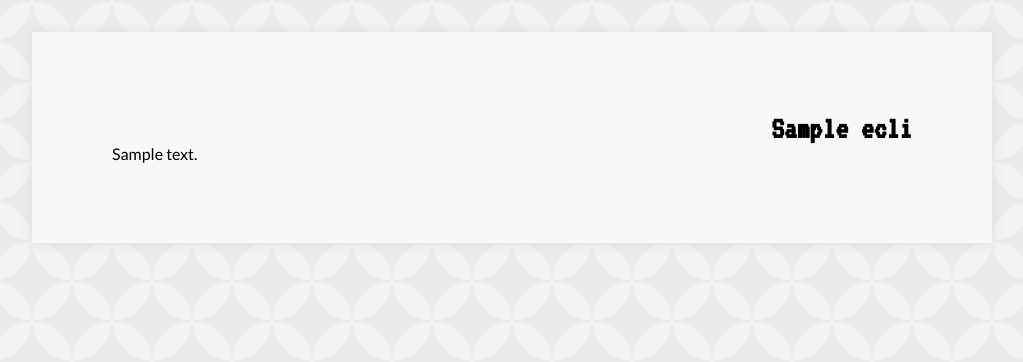
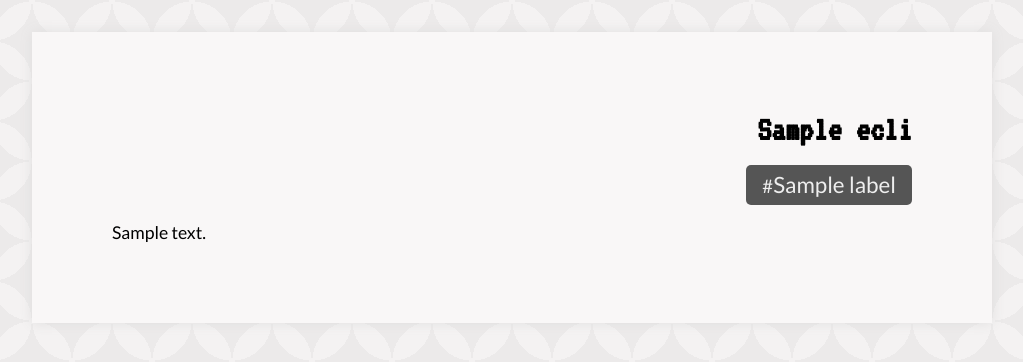
Before and after one commit to openjusticebe/data_api, a FastAPI app: template templates/share.html in a window 1280 px wide. Shown: the part 39-401 px from the top of the page, without its empty margins (128-1151 px from the left). Run offline with FastAPI, Linux system fonts and the light colour scheme; the template is opened without the code that fills it: most values are stand-ins (such as "Sample title", 1, 10 or a date in 2020); parts of the project's set-up code (start-up, migrations or seed data) failed here and were passed over; some web fonts are replaced.

Commit message:
:hammer: added page separator, label styling

```diff
--- a/data_api/lib_misc.py
+++ b/data_api/lib_misc.py
@@ -5,6 +5,7 @@ import calendar
 import math
 
 COUNTER = 0
+
 
 def check_envs(env_list):
     return all(os.getenv(e) for e in env_list)
--- a/data_api/main.py
+++ b/data_api/main.py
@@ -21,6 +21,9 @@ from fastapi.templating import Jinja2Templates
 from pydantic import Json
 
 import data_api.lib_misc as lm
+from data_api.lib_parse import (
+    convert
+)
 from data_api.models import (
     SubmitModel,
     ReadModel,
@@ -218,7 +221,7 @@ async def getList(request: Request, db=Depends(get_db), level: ListTypes = 'coun
 @app.get("/hash/{dochash}", response_class=HTMLResponse)
 async def gohash(request: Request, dochash: str, db=Depends(get_db)):
     sql = """
-    SELECT ecli, text FROM ecli_document WHERE hash = $1
+    SELECT ecli, text, meta->'labels' as labels FROM ecli_document WHERE hash = $1
     """
 
     res = await db.fetchrow(sql, dochash)
@@ -230,18 +233,20 @@ async def gohash(request: Request, dochash: str, db=Depends(get_db)):
     html_text = markdowner.convert(
         res['text'].replace('_', '\\_')
     )
+    html_text = convert(html_text)
 
     return templates.TemplateResponse('share.html', {
         'request': request,
         'ecli': res['ecli'],
-        'text': html_text
+        'text': html_text,
+        'labels': json.loads(res['labels'])
     })
 
 
 @app.get("/html/{ecli}", response_class=HTMLResponse)
 async def ecli(request: Request, ecli, db=Depends(get_db)):
     sql = """
-    SELECT ecli, text FROM ecli_document WHERE ecli = $1
+    SELECT ecli, text, meta->'labels' as labels FROM ecli_document WHERE ecli = $1
     """
 
     res = await db.fetchrow(sql, ecli)
@@ -253,11 +258,13 @@ async def ecli(request: Request, ecli, db=Depends(get_db)):
     html_text = markdowner.convert(
         res['text'].replace('_', '\\_')
     )
+    html_text = convert(html_text)
 
     return templates.TemplateResponse('share.html', {
         'request': request,
         'ecli': res['ecli'],
-        'text': html_text
+        'text': html_text,
+        'labels': res['labels']
     })
 
 
--- a/templates/share.html
+++ b/templates/share.html
@@ -12,6 +12,7 @@
                 radial-gradient(closest-side, transparent 99%, rgba(0,0,0,.03) 99%);
                 background-size:80px 80px;
                 background-position:0 0, 40px 40px;
+                font-size:16px;
                 margin:0;
                 padding:0;
             }
@@ -51,7 +52,7 @@
             */
 
             .text {
-                font-size:1em;
+                font-size:1.1em;
                 width:50rem;
                 padding:5rem;
                 margin: 0 auto;
@@ -86,6 +87,38 @@
                 width:80%;
              }
             }
+
+            /* Specific formatting styles */
+            .page_bar {
+              border-top:1px solid #ccc;
+              text-align:center;
+              padding-top:2px;
+              margin:2rem 0;
+            }
+
+            .page_bar a{
+              color:#333;
+              font-size:.8em;
+              text-decoration:none;
+            }
+
+            .page_bar a:hover{
+              text-decoration:underline;
+            }
+
+            ul.label {
+              display:flex;
+              justify-content: flex-end;
+              list-style-type:none;
+            }
+            ul.label li {
+              font-family: 'lato';
+              background-color:#555;
+              color:#eee;
+              border-radius:5px;
+              padding:.4rem 1rem;
+              font-size:1.4rem;
+            }
         </style>
     </head>
     <body>
@@ -100,6 +133,11 @@
         </header>
         <div class="text">
             <h1 class="title">{{ ecli }}</h1>
+            <ul class="label">
+            {% for label in labels %}
+            <li><small>#</small>{{ label }}</li>
+            {% endfor %}
+            </ul>
             {{ text|safe }}
         </div>
     </body>
```
Also changed, not shown: data_api/lib_parse.py (added, +24 -0 lines).
